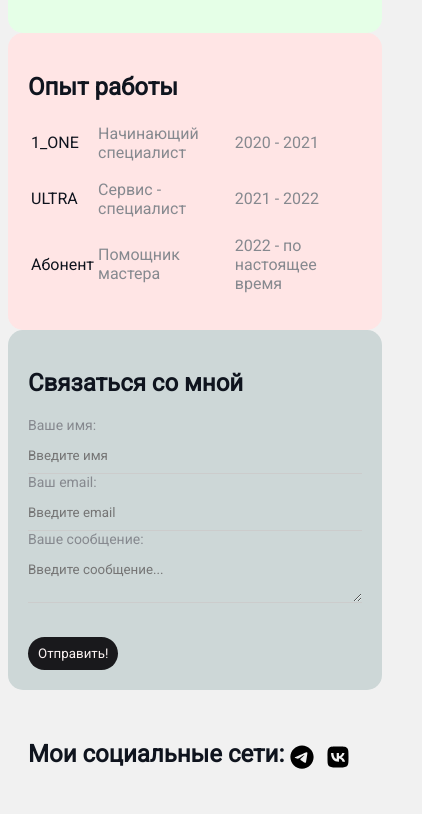
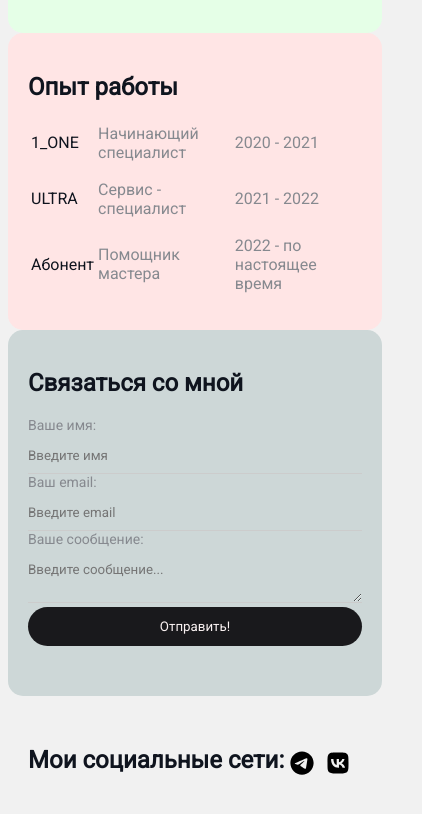
Before and after one commit to Morningstar2808/site, a plain HTML site: page index.html in a window 390 px wide. Shown: the part 605-1419 px from the top of the page, 422 px wide, since content can reach past the window. Drawn offline with Linux system fonts and the light colour scheme.

Commit message:
init_new_2

```diff
--- a/index.html
+++ b/index.html
@@ -72,9 +72,10 @@
                         <label for="message">Ваше сообщение:</label>
                         <textarea name="message" id="message" cols="10" rows="2"
                             placeholder="Введите сообщение..."></textarea>
+                        <input class="btn" type="submit" value="Отправить!">
                     </section>
                 </form>
-                <input class="btn" type="submit" value="Отправить!">
+
             </div>
         </section>
         <footer class="link">
--- a/style.css
+++ b/style.css
@@ -60,14 +60,14 @@ body {
     padding: 20px;
 }
 
-.btn {
+.form-group .btn {
     background: rgb(25, 25, 28);
-    padding: 9px 10px;
+    padding: 12px 10px;
     color: rgb(250, 242, 242);
     border: none;
     font-family: inherit;
     cursor: pointer;
-    border-radius: 25px;
+    border-radius: 23px;
 }
 
 .btn:hover {
@@ -120,12 +120,19 @@ body {
     margin-right: 0;
 }
 
-@media (max-width: 650px) {
+@media (max-width: 500px) {
     .form-row {
         display: block;
     }
 
     .form-row .form-group {
+        width: 100%;
+        margin-right: 0;
+        margin-bottom: 10px;
+    }
+
+    .link {
+        display: block;
         width: 100%;
         margin-right: 0;
         margin-bottom: 10px;
```
